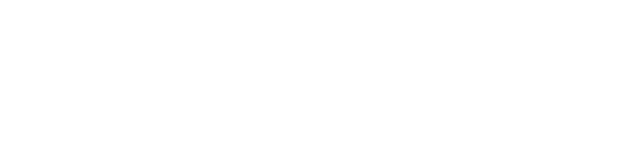
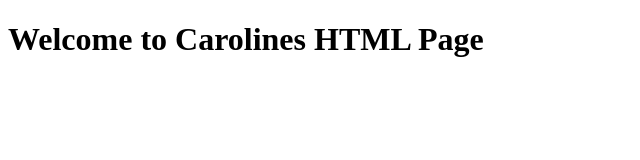
Before and after one commit to ckirschberg/mul2025, a plain HTML site: page index.html in a window 1280 px wide. Shown: the whole page, without its empty margins (0-640 px from the left). Drawn offline with Linux system fonts and the light colour scheme.

Commit message:
Update title and heading for clarity in index.html

```diff
--- a/index.html
+++ b/index.html
@@ -3,7 +3,8 @@
   <head>
     <meta charset="UTF-8" />
     <meta name="viewport" content="width=device-width, initial-scale=1.0" />
-    <title>Carolines HTML Page</title>
+    <title>Carolines HTML Page blabla</title>
+    <h1>Welcome to Carolines HTML Page</h1>
   </head>
   <body></body>
 </html>
```
